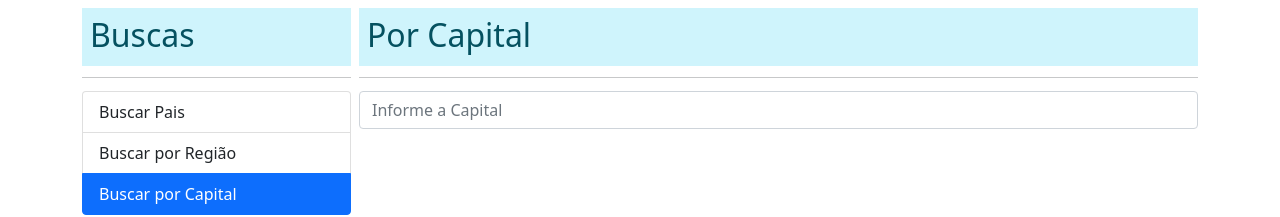
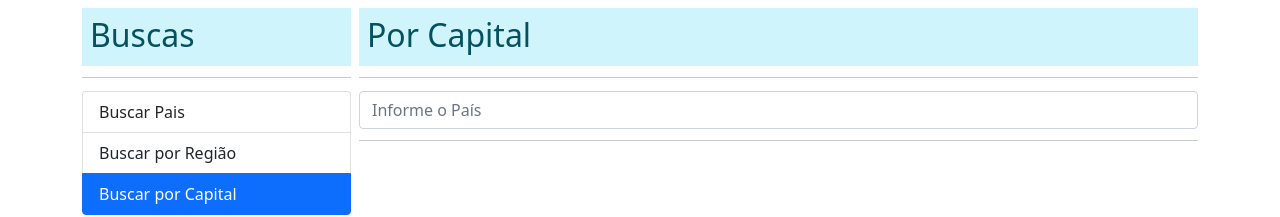
Before and after one commit to wrogerio/angular_paisesApp, an Angular app: page /capital in a window 1280 px wide. Shown: the top 217 px of the page. Built offline with nearby package versions, Linux system fonts and the light colour scheme.

Commit message:
por capital

```diff
--- a/src/app/pais/components/pais-tabela/pais-input/pais-input.component.html
+++ b/src/app/pais/components/pais-tabela/pais-input/pais-input.component.html
@@ -4,6 +4,7 @@
     name="termo"
     [(ngModel)]="termo"
     class="form-control"
+    (input)="teclaPressionada()"
     placeholder="Informe o País"
   />
 </form>
--- a/src/app/pais/components/pais-tabela/pais-input/pais-input.component.ts
+++ b/src/app/pais/components/pais-tabela/pais-input/pais-input.component.ts
@@ -1,16 +1,29 @@
 import { Component, EventEmitter, OnInit, Output } from '@angular/core';
+import { debounceTime, Subject } from 'rxjs';
 
 @Component({
   selector: 'app-pais-input',
   templateUrl: './pais-input.component.html',
   styleUrls: [],
 })
-export class PaisInputComponent {
+export class PaisInputComponent implements OnInit {
   @Output() onEnter: EventEmitter<string> = new EventEmitter();
+  @Output() onDebounce: EventEmitter<string> = new EventEmitter();
 
+  debouncer: Subject<string> = new Subject();
   termo: string = '';
+
+  ngOnInit() {
+    this.debouncer.pipe(debounceTime(600)).subscribe((v) => {
+      this.onDebounce.emit(v);
+    });
+  }
 
   buscar() {
     this.onEnter.emit(this.termo);
   }
+
+  teclaPressionada() {
+    this.debouncer.next(this.termo);
+  }
 }
--- a/src/app/pais/pages/por-capital/por-capital.component.html
+++ b/src/app/pais/pages/por-capital/por-capital.component.html
@@ -2,4 +2,22 @@
   <h2>Por Capital</h2>
 </div>
 <hr />
-<input type="text" class="form-control" placeholder="Informe a Capital" />
+<div class="row">
+  <div class="col">
+    <app-pais-input
+      (onEnter)="buscar($event)"
+      (onDebounce)="sugerencias($event)"
+    ></app-pais-input>
+  </div>
+</div>
+<hr />
+
+<div *ngIf="ehErro" class="alert alert-danger">
+  Nenhum país encontrado com o termo <b>{{ termoDigitado }}</b>
+</div>
+
+<div *ngIf="!ehErro && hasValue" class="row">
+  <div class="col">
+    <app-pais-tabela [listaDePaises]="listaDePaises"></app-pais-tabela>
+  </div>
+</div>
--- a/src/app/pais/pages/por-capital/por-capital.component.ts
+++ b/src/app/pais/pages/por-capital/por-capital.component.ts
@@ -1,15 +1,41 @@
 import { Component, OnInit } from '@angular/core';
+import { Country } from '../../interfaces/pais.interface';
+import { PaisService } from '../../services/pais.service';
 
 @Component({
   selector: 'app-por-capital',
   templateUrl: './por-capital.component.html',
-  styleUrls: ['./por-capital.component.css']
+  styleUrls: ['./por-capital.component.css'],
 })
 export class PorCapitalComponent implements OnInit {
+  termo: string = '';
+  termoDigitado: string = '';
+  ehErro: boolean = false;
+  hasValue: boolean = false;
+  listaDePaises: Country[] = [];
 
-  constructor() { }
+  constructor(private paisService: PaisService) {}
 
-  ngOnInit(): void {
+  ngOnInit(): void {}
+
+  buscar(termo: string) {
+    this.termo = termo;
+    this.termoDigitado = this.termo;
+    this.ehErro = false;
+    this.hasValue = true;
+    this.paisService.buscarPorCapital(this.termo).subscribe(
+      (paises) => {
+        this.listaDePaises = paises;
+      },
+      (err) => {
+        this.ehErro = true;
+        this.listaDePaises = [];
+      }
+    );
+    this.termo = '';
   }
 
+  sugerencias(valor: string) {
+    //todo: criar sugerencia
+  }
 }
--- a/src/app/pais/pages/por-pais/por-pais.component.html
+++ b/src/app/pais/pages/por-pais/por-pais.component.html
@@ -4,7 +4,10 @@
 <hr />
 <div class="row">
   <div class="col">
-    <app-pais-input (onEnter)="buscar($event)"></app-pais-input>
+    <app-pais-input
+      (onEnter)="buscar($event)"
+      (onDebounce)="sugerencias($event)"
+    ></app-pais-input>
   </div>
 </div>
 <hr />
--- a/src/app/pais/pages/por-pais/por-pais.component.ts
+++ b/src/app/pais/pages/por-pais/por-pais.component.ts
@@ -32,4 +32,8 @@ export class PorPaisComponent {
     );
     this.termo = '';
   }
+
+  sugerencias(valor: string) {
+    //todo: criar sugerencia
+  }
 }
--- a/src/app/pais/services/pais.service.ts
+++ b/src/app/pais/services/pais.service.ts
@@ -14,4 +14,8 @@ export class PaisService {
   buscarPais(termo: string): Observable<Country[]> {
     return this.http.get<Country[]>(`${this.apiURL}/name/${termo}`);
   }
+
+  buscarPorCapital(codigo: string): Observable<Country[]> {
+    return this.http.get<Country[]>(`${this.apiURL}/capital/${codigo}`);
+  }
 }
```
